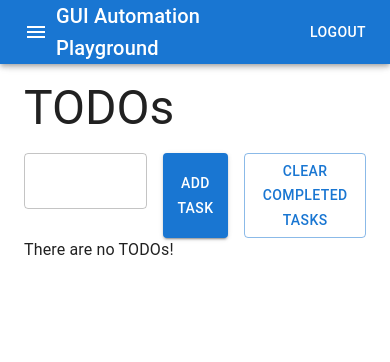
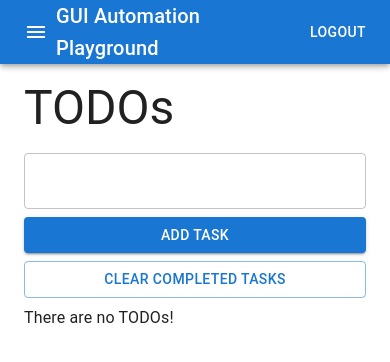
Before and after one commit to rafaljab/gui-automation-playground, a React (Create React App) app: page /gui-automation-playground/todos in a window 390 px wide. Shown: the top 362 px of the page. Built offline with nearby package versions, Linux system fonts and the light colour scheme; sample sign-in values are in the browser's storage.

Commit message:
feat: make TODOs page responsive

```diff
--- a/src/pages/TodosPage.tsx
+++ b/src/pages/TodosPage.tsx
@@ -1,67 +1,117 @@
-import {Box, Toolbar, Typography, TextField, Button, Stack} from '@mui/material';
-import React, {useState, useEffect, ChangeEvent, FormEvent} from 'react';
-import {TodoList} from '../components/features/todos/TodoList';
-import uuid from 'react-uuid';
+import {
+  Box,
+  Toolbar,
+  Typography,
+  TextField,
+  Button,
+  Grid,
+} from "@mui/material";
+import React, { useState, useEffect, ChangeEvent, FormEvent } from "react";
+import { TodoList } from "../components/features/todos/TodoList";
+import uuid from "react-uuid";
 
 const TodosPage = () => {
   const [todos, setTodos] = useState<Todo[]>(
-      (localStorage.getItem('todos') == null || localStorage.getItem('todos') === '')
+    localStorage.getItem("todos") == null ||
+      localStorage.getItem("todos") === ""
       ? []
-        : JSON.parse(localStorage.getItem('todos') as string)
-    )
-    const [newTodo, setNewTodo] = useState<string>("")
+      : JSON.parse(localStorage.getItem("todos") as string),
+  );
+  const [newTodo, setNewTodo] = useState<string>("");
 
   useEffect(() => {
-        localStorage.setItem('todos', JSON.stringify(todos))
-    }, [todos])
+    localStorage.setItem("todos", JSON.stringify(todos));
+  }, [todos]);
 
-    const toggleTodo: ToggleTodo = selectedTodo => {
-        const updatedTodos = todos.map(todo => {
+  const toggleTodo: ToggleTodo = (selectedTodo) => {
+    const updatedTodos = todos.map((todo) => {
       if (todo === selectedTodo) {
-                return {...todo, complete: !todo.complete};
+        return { ...todo, complete: !todo.complete };
       }
       return todo;
-        })
-        setTodos(updatedTodos)
-    }
+    });
+    setTodos(updatedTodos);
+  };
 
-    const addTodo: AddTodo = newTodo => {
+  const addTodo: AddTodo = (newTodo) => {
     newTodo.trim() !== "" &&
-        setTodos([...todos, {id: uuid(), text: newTodo, complete: false}]);
-    }
+      setTodos([...todos, { id: uuid(), text: newTodo, complete: false }]);
+  };
 
   const handleClearTodos = () => {
-        const newTodos: Todo[] = todos.filter(todo => !todo.complete)
-        setTodos(newTodos)
-    }
+    const newTodos: Todo[] = todos.filter((todo) => !todo.complete);
+    setTodos(newTodos);
+  };
 
   const handleChange = (e: ChangeEvent<HTMLInputElement>) => {
-        setNewTodo(e.target.value)
-    }
+    setNewTodo(e.target.value);
+  };
 
   const handleSubmit = (e: FormEvent<HTMLButtonElement>) => {
-        e.preventDefault()
-        addTodo(newTodo)
-        setNewTodo("")
-    }
+    e.preventDefault();
+    addTodo(newTodo);
+    setNewTodo("");
+  };
 
   return (
-      <Box component='main' sx={{flexGrow: 1, p: 3}}>
-          <Toolbar/>
-          <Typography variant='h3' gutterBottom>TODOs</Typography>
-          <form>
-              <Stack spacing={2} direction="row">
-                  <TextField value={newTodo} onChange={handleChange} variant="outlined"/>
-                  <Button onClick={handleSubmit} variant="contained">Add Task</Button>
-                  <Button onClick={handleClearTodos} variant="outlined">Clear Completed Tasks</Button>
-              </Stack>
-          </form>
-          {todos.length !== 0
-            ? (<TodoList todos={todos} toggleTodo={toggleTodo}/>)
-            : (<Typography variant='body1'>There are no TODOs!</Typography>)
-          }
+    <Box component="main" sx={{ flexGrow: 1, p: 3 }}>
+      <Toolbar />
+      <Typography variant="h3" gutterBottom>
+        TODOs
+      </Typography>
+
+      <Box
+        sx={{
+          marginTop: 0,
+          display: "flex",
+          flexDirection: "column",
+          alignItems: "center",
+          maxWidth: "600px",
+        }}
+        component="form"
+      >
+        <Grid container spacing={1} direction="row">
+          <Grid item xs={12} sm={9} md={9}>
+            <TextField
+              value={newTodo}
+              onChange={handleChange}
+              variant="outlined"
+              margin="none"
+              fullWidth
+              sx={{ minHeight: "100%" }}
+            />
+          </Grid>
+          <Grid item xs={12} sm={3} md={3}>
+            <Button
+              onClick={handleSubmit}
+              variant="contained"
+              fullWidth
+              sx={{ minHeight: "100%" }}
+            >
+              Add Task
+            </Button>
+          </Grid>
+
+          <Grid item xs={12} sm={12} md={12}>
+            <Button
+              onClick={handleClearTodos}
+              variant="outlined"
+              fullWidth
+              sx={{ mb: 1 }}
+            >
+              Clear Completed Tasks
+            </Button>
+          </Grid>
+        </Grid>
       </Box>
-    )
-}
+
+      {todos.length !== 0 ? (
+        <TodoList todos={todos} toggleTodo={toggleTodo} />
+      ) : (
+        <Typography variant="body1">There are no TODOs!</Typography>
+      )}
+    </Box>
+  );
+};
 
 export default TodosPage;
```
Lines whose indentation alone changed are shown as unchanged.
